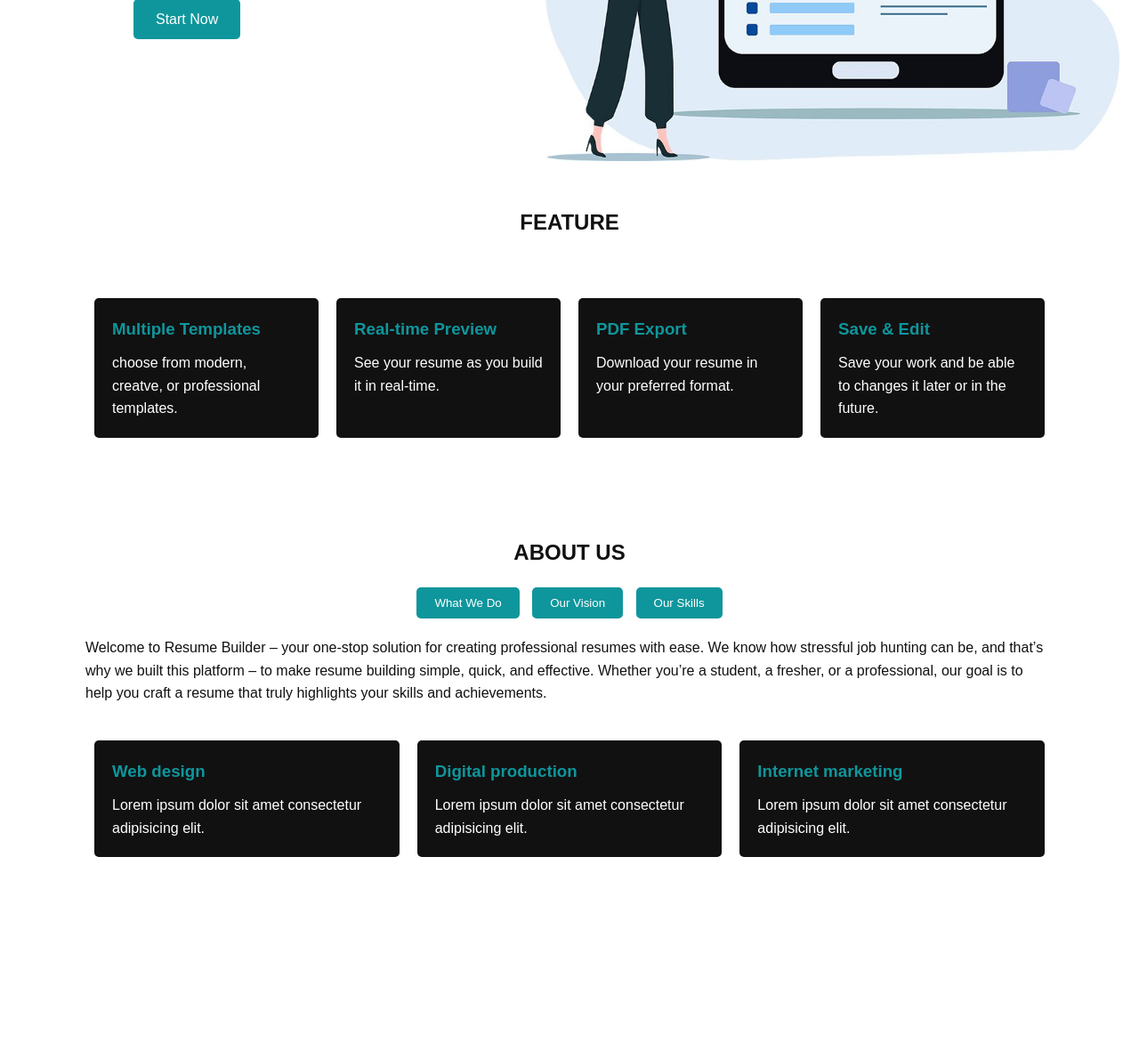
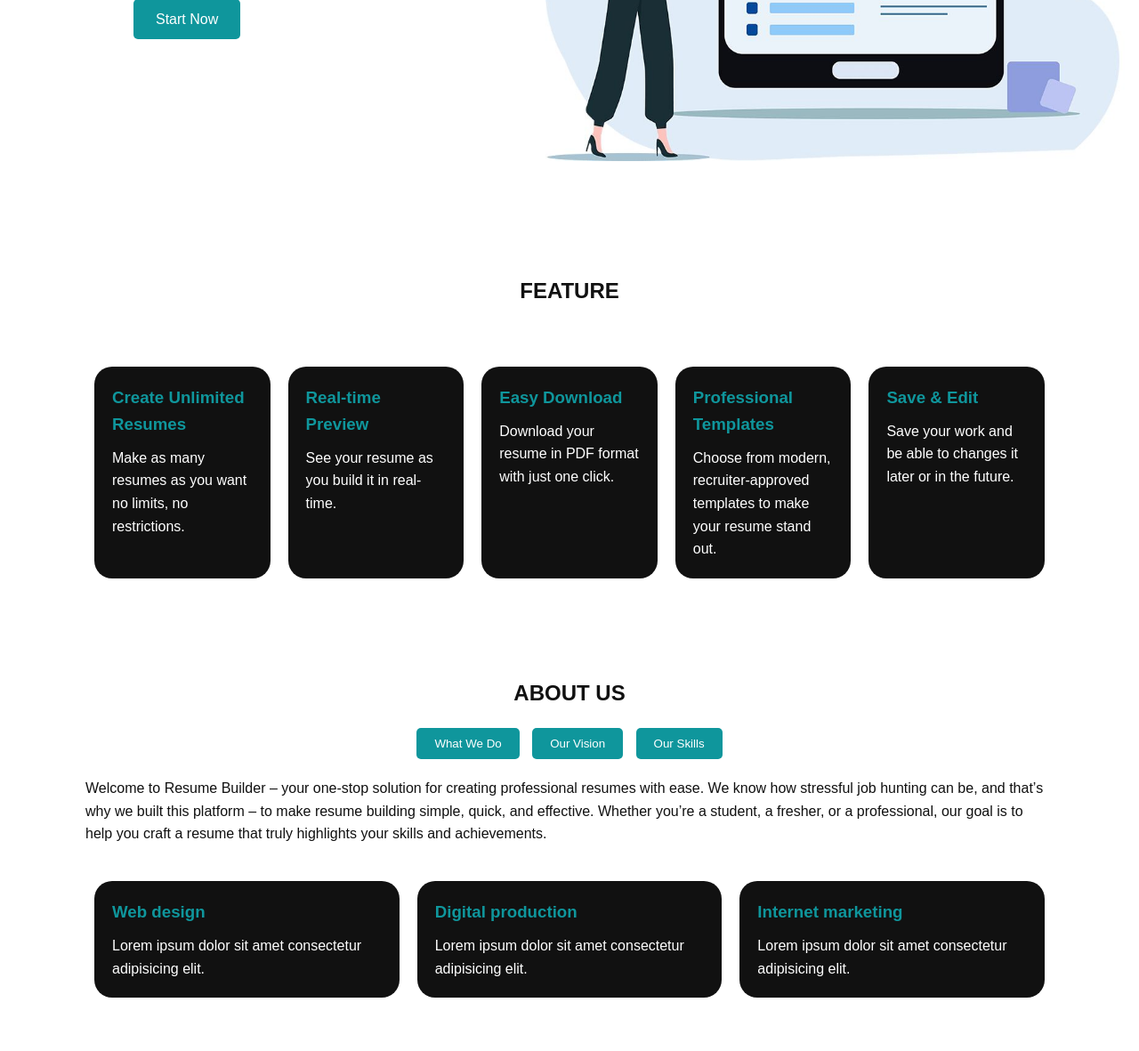
Before and after one commit to Samson-27/Resume-Builder, a PHP site: page / in a window 1280 px wide. Shown: the part 694-1875 px from the top of the page at 89% size. Before the commit the page ends 1657 px from the top, so only its background shows below. Run offline with PHP 8.4, Linux system fonts and the light colour scheme.

Commit message:
Initial commit0

```diff
--- a/index.html
+++ b/index.html
@@ -29,23 +29,27 @@
       <a href="#" class="btn">Start Now</a>
     </div>
     <img src="resume.png" alt="resume img">
-  </section>
+  </section><br><br><br>
 
   <!-- Features -->
   <section class="features">
     <h1>FEATURE</h1><br>
     <div class="container feature-boxes">
       <div class="feature">
-        <h3>Multiple Templates</h3>
-        <p>choose from modern, creatve, or professional templates.</p>
+        <h3>Create Unlimited Resumes</h3>
+        <p>Make as many resumes as you want no limits, no restrictions.</p>
       </div>
       <div class="feature">
         <h3>Real-time Preview</h3>
         <p>See your resume as you build it in real-time.</p>
       </div>
       <div class="feature">
-        <h3>PDF Export</h3>
-        <p>Download your resume in your preferred format.</p>
+        <h3>Easy Download</h3>
+        <p>Download your resume in PDF format with just one click.</p>
+      </div>
+      <div class="feature">
+        <h3>Professional Templates</h3>
+        <p>Choose from modern, recruiter-approved templates to make your resume stand out.</p>
       </div>
       <div class="feature">
         <h3>Save & Edit</h3>
--- a/style.css
+++ b/style.css
@@ -89,12 +89,6 @@ nav ul li a:hover {
   color: #111;
 }
 
-.hero-text img{
-  width: 100%;
-  padding-left: 800px;
-  padding-top: 600px;
-}
-
 .btn {
   display: inline-block;
   background: #0f969c;
@@ -132,7 +126,7 @@ nav ul li a:hover {
   margin: 10px;
   background: #111;
   padding: 20px;
-  border-radius: 5px;
+  border-radius: 20px;
   color: #fff;
 }
 
@@ -181,7 +175,7 @@ nav ul li a:hover {
   margin: 10px;
   background: #111;
   padding: 20px;
-  border-radius: 5px;
+  border-radius: 20px;
   color: #fff;
 }
 
```
Also changed, not shown: resume2.png (deleted).
